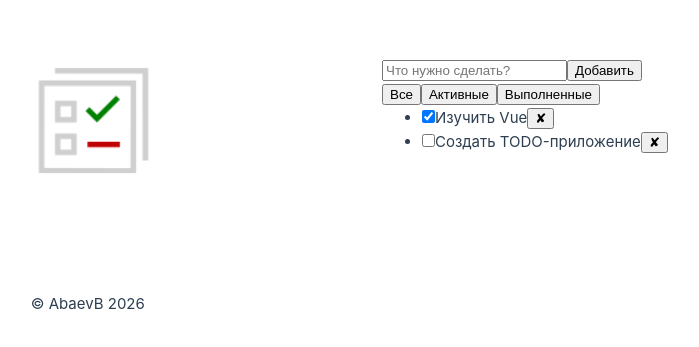
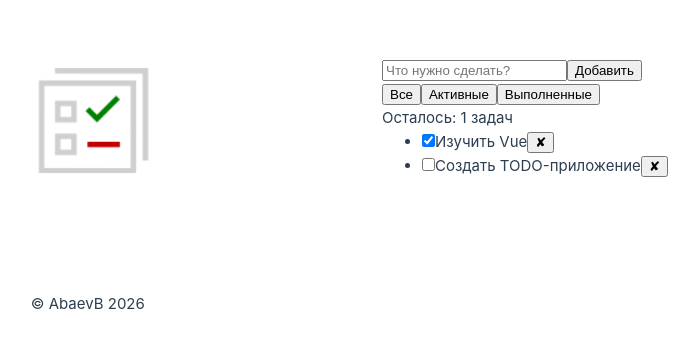
Before and after one commit to AbaevB/TODO-list-Vue, a Vue app: page / in a window 1280 px wide. Shown: the part 213-560 px from the top of the page, without its empty margins (258-957 px from the left). Built offline with nearby package versions, Linux system fonts and the light colour scheme; the HTML template or start-up script is replaced by a standard one.

Commit message:
counter works

```diff
--- a/src/App.vue
+++ b/src/App.vue
@@ -35,6 +35,11 @@ const filteredTodos = computed(() => {
   return todos.value
 })
 
+//  Вычисляемое количество активных задач
+const activeCount = computed(() => {
+  return todos.value.filter(todo => !todo.done).length
+})
+
 // Функция для установки фильтра - безопасна при HMR
 const setFilter = (filter) => {
   activeFilter.value = filter
@@ -67,7 +72,7 @@ const removeTodo = (id) => {
 
 <template>
   <header class="header">
-    <div class="container">
+    <div class="container" >
       <div class="header__wrapper">
         <img alt="TODO logo" class="logo" src="./assets/logo.png" width="125" height="125" />
         <HelloWorld msg="TODO List" />
@@ -75,8 +80,9 @@ const removeTodo = (id) => {
     </div>
   </header>
 
+
   <main class="main">
-    <div class="container">
+    <div class="container" >
       <TodoForm @submit="addTodo" />
 
       <!-- Кнопки фильтров -->
@@ -85,6 +91,10 @@ const removeTodo = (id) => {
         :active-filter="activeFilter.value"
         @filter-change="setFilter"
       />
+
+      <p class="todo-count">
+          Осталось: <span class="todo-count__value">{{ activeCount }}</span> задач
+      </p>
 
       <TodoList
         :todos="filteredTodos"
--- /dev/null
+++ b/src/assets/scss/components/_todo-count.scss
@@ -0,0 +1,14 @@
+// src/assets/scss/components/_todo-count.scss
+.todo-count {
+  font-size: 1.2rem;
+  font-weight: 500;
+  color: $color-black;
+  margin: 0.75rem 0 1rem;
+  text-align: center;
+  transition: color 0.2s ease;
+
+  &__value  {
+
+    font-weight: 700;
+  }
+}
--- a/src/assets/scss/style.scss
+++ b/src/assets/scss/style.scss
@@ -18,4 +18,5 @@
 @import 'components/todo-list';
 @import 'components/todo-item';
 @import 'components/filters';
+@import 'components/todo-count';
 @import 'components/footer';
```
